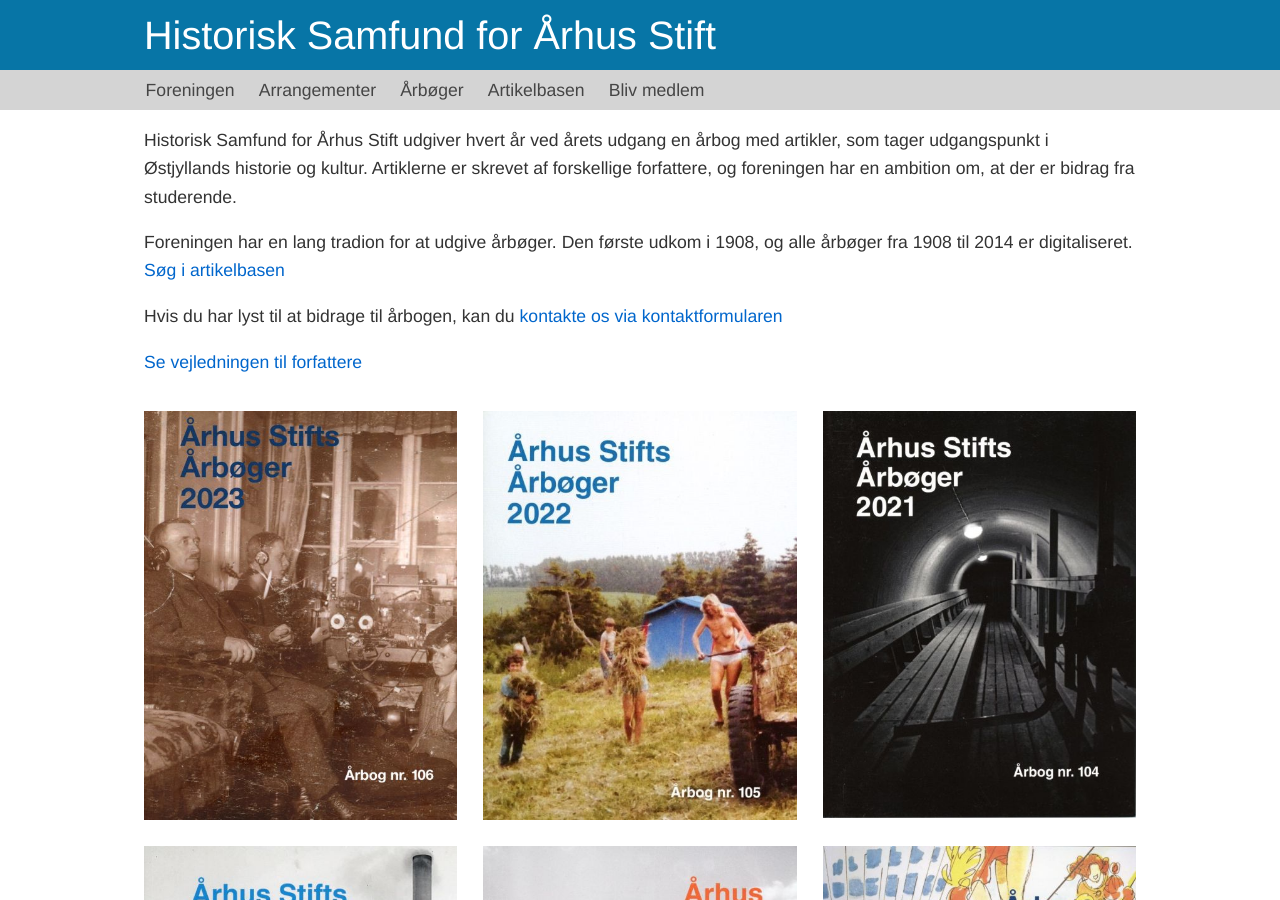
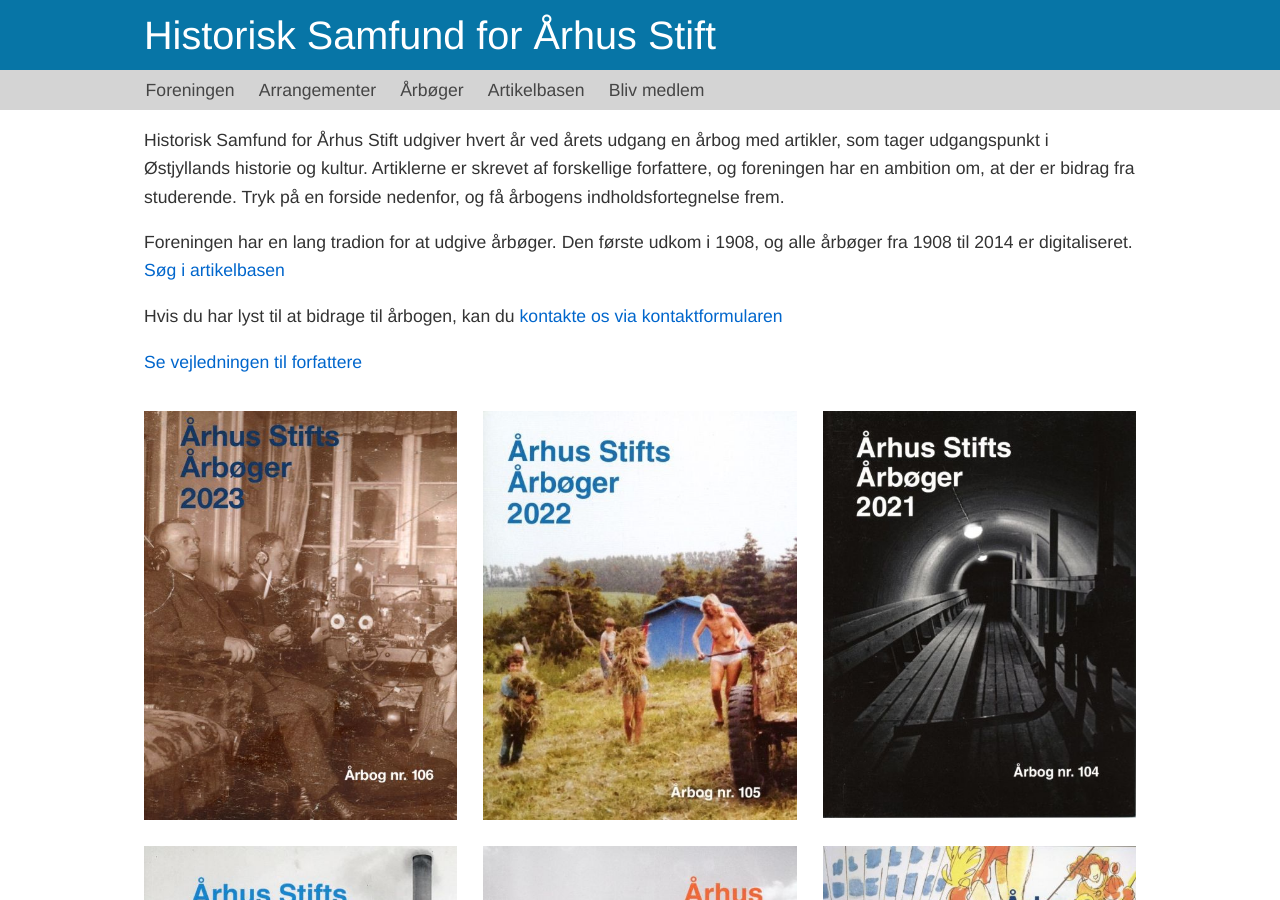
Before and after one commit to guldhorn/historisk-samfund, a Jekyll site: the page built from aarboeger/index.md, in a window 1280 px wide and 900 px high. Built offline with Jekyll 4.4.1, drawn with Linux system fonts in a browser that asks for light colours.

Commit message:
Update index.md

```diff
--- a/aarboeger/index.md
+++ b/aarboeger/index.md
@@ -5,7 +5,7 @@ title: Årbøger
 
 <div class="yearbook-intro">
     <div>
-        <p>Historisk Samfund for Århus Stift udgiver hvert år ved årets udgang en årbog med artikler, som tager udgangspunkt i Østjyllands historie og kultur. Artiklerne er skrevet af forskellige forfattere, og foreningen har en ambition om, at der er bidrag fra studerende.</p>
+        <p>Historisk Samfund for Århus Stift udgiver hvert år ved årets udgang en årbog med artikler, som tager udgangspunkt i Østjyllands historie og kultur. Artiklerne er skrevet af forskellige forfattere, og foreningen har en ambition om, at der er bidrag fra studerende. Tryk på en forside nedenfor, og få årbogens indholdsfortegnelse frem.</p>
         <p>Foreningen har en lang tradion for at udgive årbøger. Den første udkom i 1908, og alle årbøger fra 1908 til 2014 er digitaliseret. <a href="{{ 'artikler' | relative_url }}">Søg i artikelbasen</a></p>
     </div>
     <div>
```
